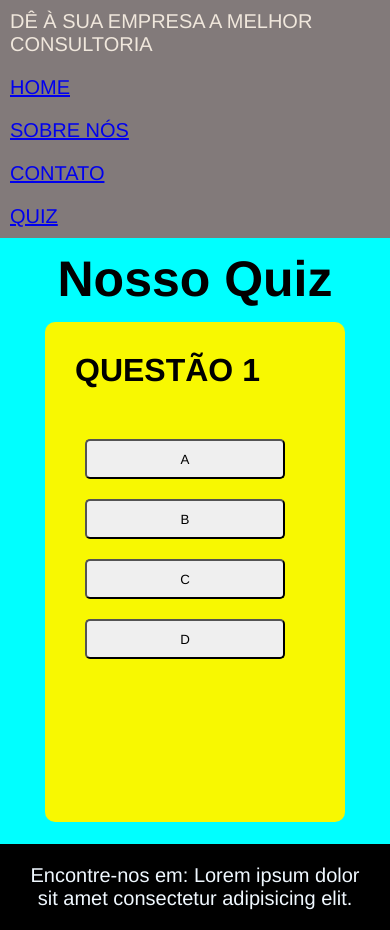
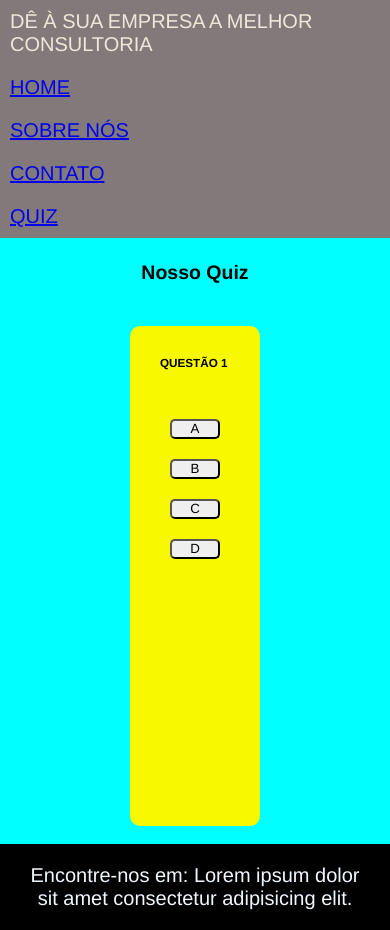
Before and after one commit to gabrimoreira/desafioreact, a React (Create React App) app: page /quiz in a window 390 px wide. Built offline with nearby package versions, Linux system fonts and the light colour scheme.

Commit message:
Alteração Quiz: corrigindo a responsividade do Quiz

```diff
--- a/src/Style/Quiz.css
+++ b/src/Style/Quiz.css
@@ -13,21 +13,26 @@
     justify-content: center;
     align-items: center;
     flex-direction: column;
+    flex-wrap: wrap;
+    padding-top: 70px;
   }
+
   .tituloQuiz{
-    position: absolute;
-    top: 80px;
-    font-size: 50px;
+    font-size: 10vw;
+    margin: 5vh 0;
   }
+
   .box{
     background-color: rgb(248, 248, 1);
-    width: 300px;
+    max-width: 80vw;
     min-height: 500px;
     padding: 30px;
     border-radius: 10px;
     display: flex;
     flex-direction: column;
+    margin: 0 10vw;
   }
+
   .alternativas{
     margin-top: 40px;
   }
@@ -36,6 +41,7 @@
     padding: 10px;
     list-style: none;
   }
+
   .alternativa button{
     width: 200px;
     min-height: 40px;
@@ -43,12 +49,15 @@
     border-radius: 5px;
     transition: all 0.3s linear;
   }
+
   .alternativa button:hover{
     background-color: rgb(137, 215, 20);
   }
+
   .selecionado{
     background-color: rgb(9, 190, 9);
   }
+
   #nextQuiz{
     display: none;
     width: 200px;
@@ -57,9 +66,11 @@
     border-radius: 5px;
     transition: all 0.3s linear;
   }
+
   #nextQuiz:hover{
     background-color: rgb(137, 215, 20);
   }
+
   .nextQuiz{
     width: 70px;
     min-height: 30px;
@@ -67,12 +78,63 @@
     border-radius: 5px;
     transition: all 0.3s linear;
   }
+
   .nextQuiz:hover{
     background-color: rgb(137, 215, 20);
   }
-@media (max-width:430px) {
+
+  @media (min-width: 430px) and (max-width: 768px) {
+    .tituloQuiz{
+      font-size: 8vw;
+    }
+
+    .box{
+      max-width: 60vw;
+    }
+
+    .alternativa button{
+      width: 150px;
+      min-height: 30px;
+    }
+
+    #nextQuiz{
+      width: 150px;
+      min-height: 30px;
+    }
+
+    .nextQuiz{
+      width: 50px;
+      min-height: 20px;
+    }
+  }
+
+  @media (max-width: 430px) {
+    .tituloQuiz{
+      font-size: 5vw;
+    }
+
+    .box{
+      max-width: 40vw;
+    }
+
+    .alternativa button{
+      width: 50px;
+      min-height: 20px;
+    }
+
+    #nextQuiz{
+      width: 100px;
+      min-height: 20px;
+    }
+
+    .nextQuiz{
+      width: 30px;
+      min-height: 10px;
+    }
+    .pergunta{
+        font-size: 3vw;
+    }
     .mainQuiz{
-        padding-top: 300px;
         display: flex;
         background-color: aqua;
         width: 100%;
@@ -80,10 +142,7 @@
         justify-content: center;
         align-items: center;
         flex-direction: column;
-    }
-    .tituloQuiz{
-        position: absolute;
-        top: 250px;
-        font-size: 50px;
+        flex-wrap: wrap;
+        padding-top: 200px;
       }
   }
```
Lines whose indentation alone changed are shown as unchanged.
